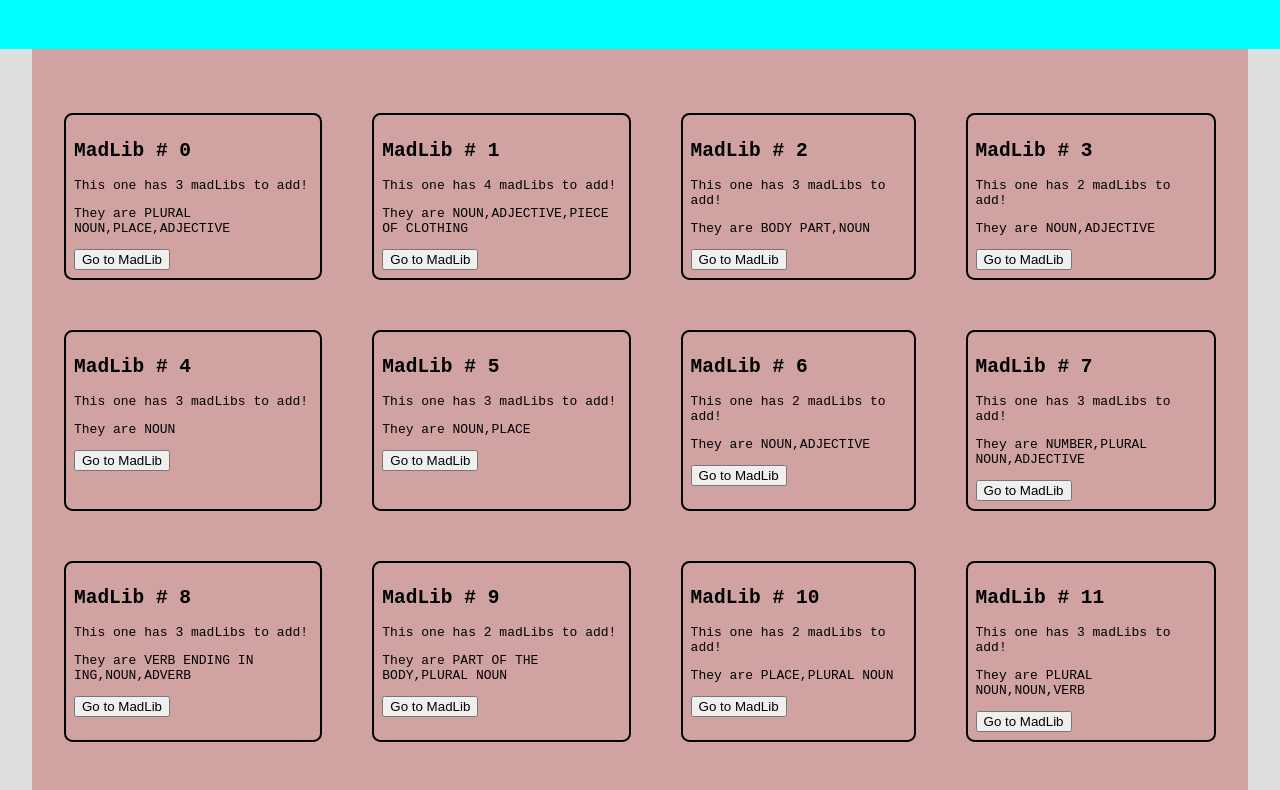
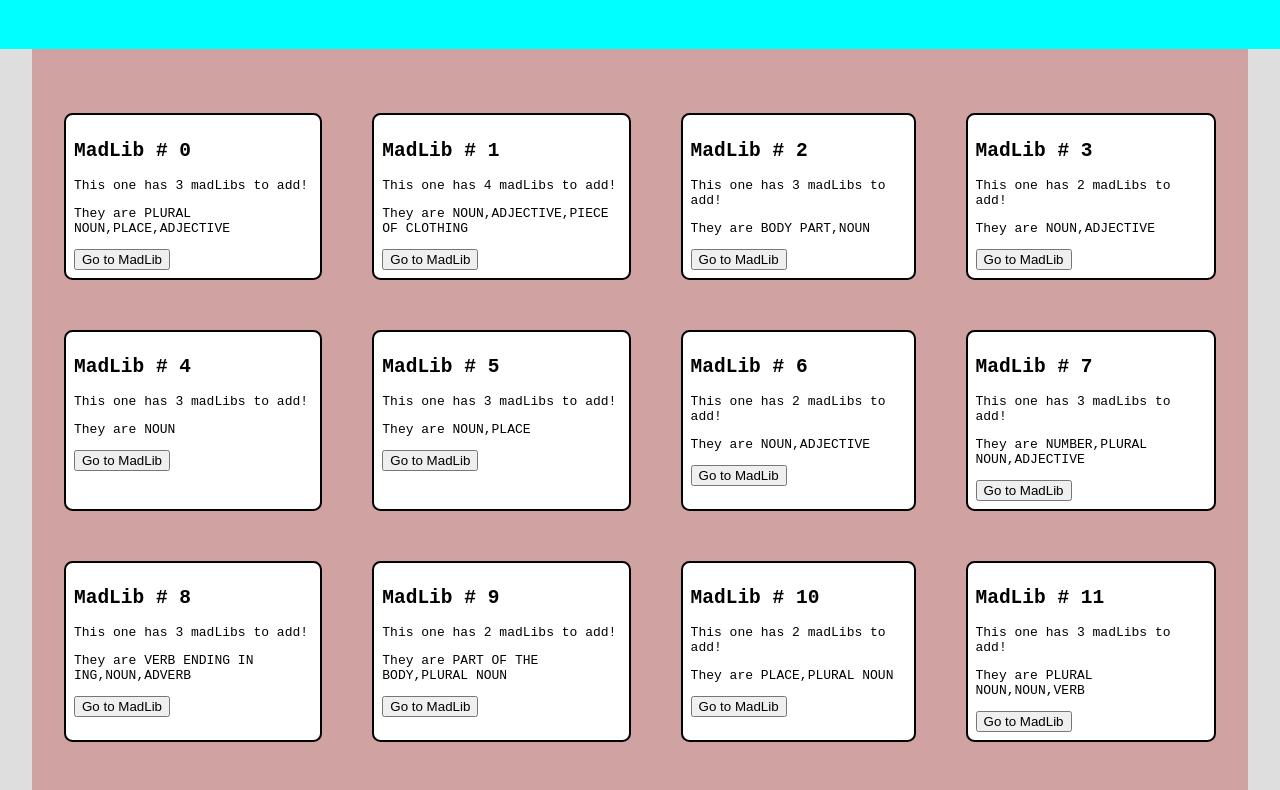
Before and after one commit to MontyWilliams/Hacktivity_holberton_ai_image, a Next.js app: page / in a window 1280 px wide. Shown: the part 409-1199 px from the top of the page. Built offline with nearby package versions, Linux system fonts and the light colour scheme; a web font is replaced by a local one.

Commit message:
finnaly got the madlibs returning corectly

```diff
--- a/components/Cards.js
+++ b/components/Cards.js
@@ -18,6 +18,8 @@ export default function Card() {
 //     setMadLibs(e)
 //   }
 
+
+
   useEffect(() => {
    console.log("setIt called")
    return () => {
@@ -27,7 +29,7 @@ export default function Card() {
 
   return (
     <div>
-      <div className={styles.cardContainer}>
+      <div className={styles.cardContainer} >
         {mad.map((madL) => {
           return(
             <MadContext.Provider value={{mad, madL, setMadLibs}}>
--- a/components/Mad.js
+++ b/components/Mad.js
@@ -1,5 +1,5 @@
 import Link from "next/link";
-import React, { useContext, useEffect} from 'react';
+import React, { useContext, useEffect, useState} from 'react';
 import { MadContext } from './Context/MadContext.js'
 import styles  from '../styles/mad_styles.module.css'
 
@@ -7,16 +7,26 @@ import styles  from '../styles/mad_styles.module.css'
 
 const Mad = (props) => {
   const {madLibs, setMadLibs, madL} = useContext(MadContext);
+  const [madId, setMadId] = useState(false)
+
 
   useEffect(() => {
     function setIt(madL) {
       setMadLibs(madL)
+
     }
 
   }, );
 
+
+
+  const bgSwitch = {
+    backgroundColor: "white"
+
+}
+
   return (
-    <div className={styles.Hero}>
+    <div className={styles.Hero} style={bgSwitch}>
     <h2 >{"MadLib # " + `${madL.id}`}</h2>
     <p>{"This one has " + `${madL.adlibs}` + " madLibs to add!"}</p>
     <p>{"They are" + " " + `${madL.words}`}</p>
--- a/mad.js
+++ b/mad.js
@@ -4,206 +4,196 @@ const  mad = [
     description: 'Every year, __ should go visit the __. It is a very __ visit.',
     adlibs: '3',
     words: [ 'PLURAL NOUN', 'PLACE', 'ADJECTIVE' ],
-    wordsAnswer: [ { 'PLURAL NOUN': '' }, { PLACE: '' }, { ADJECTIVE: '' } ]
+    wordsAnswer: [ 'PLURAL NOUN', 'PLACE', 'ADJECTIVE' ]
   },
   {
     id: 1,
     description: 'Your __ is usually a __ who is wearing a __ __',
     adlibs: '4',
     words: [ 'NOUN', 'ADJECTIVE', 'PIECE OF CLOTHING' ],
-    wordsAnswer: [ { NOUN: '' }, { ADJECTIVE: '' }, { 'PIECE OF CLOTHING': '' } ]
+    wordsAnswer: [ 'NOUN', 'ADJECTIVE', 'PIECE OF CLOTHING' ]
   },
   {
     id: 2,
     description: 'They looked at your __, __, and __.',
     adlibs: '3',
     words: [ 'BODY PART', 'NOUN' ],
-    wordsAnswer: [ { 'BODY PART': '' }, { NOUN: '' } ]
+    wordsAnswer: [ 'BODY PART', 'NOUN' ]
   },
   {
     id: 3,
     description: 'Sometimes, __ can be very __.',
     adlibs: '2',
     words: [ 'NOUN', 'ADJECTIVE' ],
-    wordsAnswer: [ { NOUN: '' }, { ADJECTIVE: '' } ]
+    wordsAnswer: [ 'NOUN', 'ADJECTIVE' ]
   },
   {
     id: 4,
     description: 'Afterwards, __ will give you a __ and a __ ',
     adlibs: '3',
     words: [ 'NOUN' ],
-    wordsAnswer: [ { NOUN: '' } ]
+    wordsAnswer: [ 'NOUN' ]
   },
   {
     id: 5,
     description: 'then your __ or __ will take you to __ as a treat.',
     adlibs: '3',
     words: [ 'NOUN', 'PLACE' ],
-    wordsAnswer: [ { NOUN: '' }, { PLACE: '' } ]
+    wordsAnswer: [ 'NOUN', 'PLACE' ]
   },
   {
     id: 6,
     description: "All in all, the __ isn't so __!",
     adlibs: '2',
     words: [ 'NOUN', 'ADJECTIVE' ],
-    wordsAnswer: [ { NOUN: '' }, { ADJECTIVE: '' } ]
+    wordsAnswer: [ 'NOUN', 'ADJECTIVE' ]
   },
   {
     id: 7,
     description: 'A recent survey informs us that one out of every __ __ owns a __ phone.',
     adlibs: '3',
     words: [ 'NUMBER', 'PLURAL NOUN', 'ADJECTIVE' ],
-    wordsAnswer: [ { NUMBER: '' }, { 'PLURAL NOUN': '' }, { ADJECTIVE: '' } ]
+    wordsAnswer: [ 'NUMBER', 'PLURAL NOUN', 'ADJECTIVE' ]
   },
   {
     id: 8,
     description: 'Fortunately, __ over a mobile __ in recent years has improved __.',
     adlibs: '3',
     words: [ 'VERB ENDING IN ING', 'NOUN', 'ADVERB' ],
-    wordsAnswer: [ { 'VERB ENDING IN ING': '' }, { NOUN: '' }, { ADVERB: '' } ]
+    wordsAnswer: [ 'VERB ENDING IN ING', 'NOUN', 'ADVERB' ]
   },
   {
     id: 9,
     description: 'Today, __-held __ are all the rage.',
     adlibs: '2',
     words: [ 'PART OF THE BODY', 'PLURAL NOUN' ],
-    wordsAnswer: [ { 'PART OF THE BODY': '' }, { 'PLURAL NOUN': '' } ]
+    wordsAnswer: [ 'PART OF THE BODY', 'PLURAL NOUN' ]
   },
   {
     id: 10,
     description: 'In __, you find many __',
     adlibs: '2',
     words: [ 'PLACE', 'PLURAL NOUN' ],
-    wordsAnswer: [ { PLACE: '' }, { 'PLURAL NOUN': '' } ]
+    wordsAnswer: [ 'PLACE', 'PLURAL NOUN' ]
   },
   {
     id: 11,
     description: '__ talk into their __ as they __.',
     adlibs: '3',
     words: [ 'PLURAL NOUN', 'NOUN', 'VERB' ],
-    wordsAnswer: [ { 'PLURAL NOUN': '' }, { NOUN: '' }, { VERB: '' } ]
+    wordsAnswer: [ 'PLURAL NOUN', 'NOUN', 'VERB' ]
   },
   {
     id: 12,
     description: '__ percent of __ place their __ calls from their cars as they are __ to and from their home, office, or __.',
     adlibs: '5',
     words: [ 'NUMBER', 'PLURAL NOUN', 'NOUN', 'VERB ENDING IN ING' ],
-    wordsAnswer: [
-      { NUMBER: '' },
-      { 'PLURAL NOUN': '' },
-      { NOUN: '' },
-      { 'VERB ENDING IN ING': '' }
-    ]
+    wordsAnswer: [ 'NUMBER', 'PLURAL NOUN', 'NOUN', 'VERB ENDING IN ING' ]
   },
   {
     id: 13,
     description: '__ and __ are now the “in” thing to do.',
     adlibs: '2',
     words: [ 'NOUN' ],
-    wordsAnswer: [ { NOUN: '' } ]
+    wordsAnswer: [ 'NOUN' ]
   },
   {
     id: 14,
     description: '__ can watch an hour of __ before __ in their room.',
     adlibs: '3',
     words: [ 'PLURAL NOUN', 'VERB ENDING IN ING' ],
-    wordsAnswer: [ { 'PLURAL NOUN': '' }, { 'VERB ENDING IN ING': '' } ]
+    wordsAnswer: [ 'PLURAL NOUN', 'VERB ENDING IN ING' ]
   },
   {
     id: 15,
     description: 'Make sure they do not __ any violent __ or adult __.',
     adlibs: '3',
     words: [ 'VERB', 'PLURAL NOUN' ],
-    wordsAnswer: [ { VERB: '' }, { 'PLURAL NOUN': '' } ]
+    wordsAnswer: [ 'VERB', 'PLURAL NOUN' ]
   },
   {
     id: 16,
     description: 'If there are any phone __, do not __ yourself as the NOUN-sitter. Take a message.',
     adlibs: '3',
     words: [ 'PLURAL NOUN', 'VERB', 'NOUN' ],
-    wordsAnswer: [ { 'PLURAL NOUN': '' }, { VERB: '' }, { NOUN: '' } ]
+    wordsAnswer: [ 'PLURAL NOUN', 'VERB', 'NOUN' ]
   },
   {
     id: 17,
     description: 'Write the __ __ on the __ provided.',
     adlibs: '3',
     words: [ 'NOUN', 'ADVERB' ],
-    wordsAnswer: [ { NOUN: '' }, { ADVERB: '' } ]
+    wordsAnswer: [ 'NOUN', 'ADVERB' ]
   },
   {
     id: 18,
     description: "Hello, my fellow __ in __, it's me, __, the first __.",
     adlibs: '4',
     words: [ 'PLURAL NOUN', 'YEAR', 'FAMOUS PERSON', 'OCCUPATION' ],
-    wordsAnswer: [
-      { 'PLURAL NOUN': '' },
-      { YEAR: '' },
-      { 'FAMOUS PERSON': '' },
-      { OCCUPATION: '' }
-    ]
+    wordsAnswer: [ 'PLURAL NOUN', 'YEAR', 'FAMOUS PERSON', 'OCCUPATION' ]
   },
   {
     id: 19,
     description: 'I am writing from __ where I have been __ living for the past __ years.',
     adlibs: '3',
     words: [ 'A PLACE', 'ADVERB', 'NUMBER' ],
-    wordsAnswer: [ { 'A PLACE': '' }, { ADVERB: '' }, { NUMBER: '' } ]
+    wordsAnswer: [ 'A PLACE', 'ADVERB', 'NUMBER' ]
   },
   {
     id: 20,
     description: 'I am concerned by the __ state of affairs in __ these days.',
     adlibs: '2',
     words: [ 'ADJECTIVE', 'COUNTRY' ],
-    wordsAnswer: [ { ADJECTIVE: '' }, { COUNTRY: '' } ]
+    wordsAnswer: [ 'ADJECTIVE', 'COUNTRY' ]
   },
   {
     id: 21,
     description: 'they are more concerned with VERB ENDING IN ING one another than with __ to the __.',
     adlibs: '3',
     words: [ 'VERB ENDING IN ING', 'PLURAL NOUN' ],
-    wordsAnswer: [ { 'VERB ENDING IN ING': '' }, { 'PLURAL NOUN': '' } ]
+    wordsAnswer: [ 'VERB ENDING IN ING', 'PLURAL NOUN' ]
   },
   {
     id: 22,
     description: "If we're going to keep __ then we need to learn how to __ all __",
     adlibs: '3',
     words: [ 'VERB ENDING IN ING', 'VERB', 'PLURAL NOUN' ],
-    wordsAnswer: [ { 'VERB ENDING IN ING': '' }, { VERB: '' }, { 'PLURAL NOUN': '' } ]
+    wordsAnswer: [ 'VERB ENDING IN ING', 'VERB', 'PLURAL NOUN' ]
   },
   {
     id: 23,
     description: "Don't get me wrong; we had __ __ in my day, too.",
     adlibs: '2',
     words: [ 'ADJECTIVE', 'PLURAL NOUN' ],
-    wordsAnswer: [ { ADJECTIVE: '' }, { 'PLURAL NOUN': '' } ]
+    wordsAnswer: [ 'ADJECTIVE', 'PLURAL NOUN' ]
   },
   {
     id: 24,
     description: '__ once called me a __ and __ me',
     adlibs: '3',
     words: [ 'FAMOUS PERSON', 'NOUN', 'PAST TENSE VERB' ],
-    wordsAnswer: [ { 'FAMOUS PERSON': '' }, { NOUN: '' }, { 'PAST TENSE VERB': '' } ]
+    wordsAnswer: [ 'FAMOUS PERSON', 'NOUN', 'PAST TENSE VERB' ]
   },
   {
     id: 25,
     description: "__ was able to __ in harmony.'",
     adlibs: '2',
     words: [ 'PROPER NOUN', 'VERB' ],
-    wordsAnswer: [ { 'PROPER NOUN': '' }, { VERB: '' } ]
+    wordsAnswer: [ 'PROPER NOUN', 'VERB' ]
   },
   {
     id: 26,
     description: 'Let us find that __ __ once again, ',
     adlibs: '2',
     words: [ 'ADJECTIVE', 'NOUN' ],
-    wordsAnswer: [ { ADJECTIVE: '' }, { NOUN: '' } ]
+    wordsAnswer: [ 'ADJECTIVE', 'NOUN' ]
   },
   {
     id: 27,
     description: "or else I'm taking my __ off the __!",
     adlibs: '2',
     words: [ 'PART OF THE BODY', 'NOUN' ],
-    wordsAnswer: [ { 'PART OF THE BODY': '' }, { NOUN: '' } ]
-  }
+    wordsAnswer: [ 'PART OF THE BODY', 'NOUN' ]
+  },
 ]
 export {mad}
--- a/pages/_app.js
+++ b/pages/_app.js
@@ -18,7 +18,7 @@ function MyApp({ Component, pageProps, props }) {
 
   }, [setMadLibs]);
 
-  console.log(`current madlib: ${JSON.stringify(madLibs)}`);
+  // console.log(`current madlib: ${JSON.stringify(madLibs)}`);
 
   return (
       <MadContext.Provider value={{mad, madLibs, setMadLibs}}>
--- a/styles/card_styles.module.css
+++ b/styles/card_styles.module.css
@@ -1 +1 @@
-@font-face{font-family:"HanaleiFill";src:local("HanaleiFill-Regular"),url("/fonts/Hanalei_Fill/HanaleiFill-Regular.ttf") format("truetype")}@font-face{font-family:"Monoton";src:local("Monoton-Regular"),url("/fonts/Monoton/Monoton-Regular.ttf") format("truetype")}.cardContainer{font-family:monospace;display:-ms-inline-grid;display:inline-grid;gap:50px 50px;-ms-grid-columns:auto auto auto auto;grid-template-columns:auto auto auto auto;border-radius:15px}.cardContainer :hover{background-color:#0388fd}.cardh1{font-family:HanaleiFill}
+@font-face{font-family:"HanaleiFill";src:local("HanaleiFill-Regular"),url("/fonts/Hanalei_Fill/HanaleiFill-Regular.ttf") format("truetype")}@font-face{font-family:"Monoton";src:local("Monoton-Regular"),url("/fonts/Monoton/Monoton-Regular.ttf") format("truetype")}.cardContainer{font-family:monospace;display:-ms-inline-grid;display:inline-grid;gap:50px 50px;-ms-grid-columns:auto auto auto auto;grid-template-columns:auto auto auto auto}.cardContainer :hover{background-color:#0388fd}.cardh1{font-family:HanaleiFill}
--- a/styles/card_styles.module.scss
+++ b/styles/card_styles.module.scss
@@ -20,10 +20,6 @@
   display: inline-grid;
   gap: 50px 50px ;  //row then column
   grid-template-columns: auto auto auto auto;
-  border-radius: 15px;
-
-
-
 }
 
 .cardh1{
```
Also changed, not shown: madlibs.js (+0 -7 lines), pages/Madlibs/[id]/index.js (+43 -11 lines).
